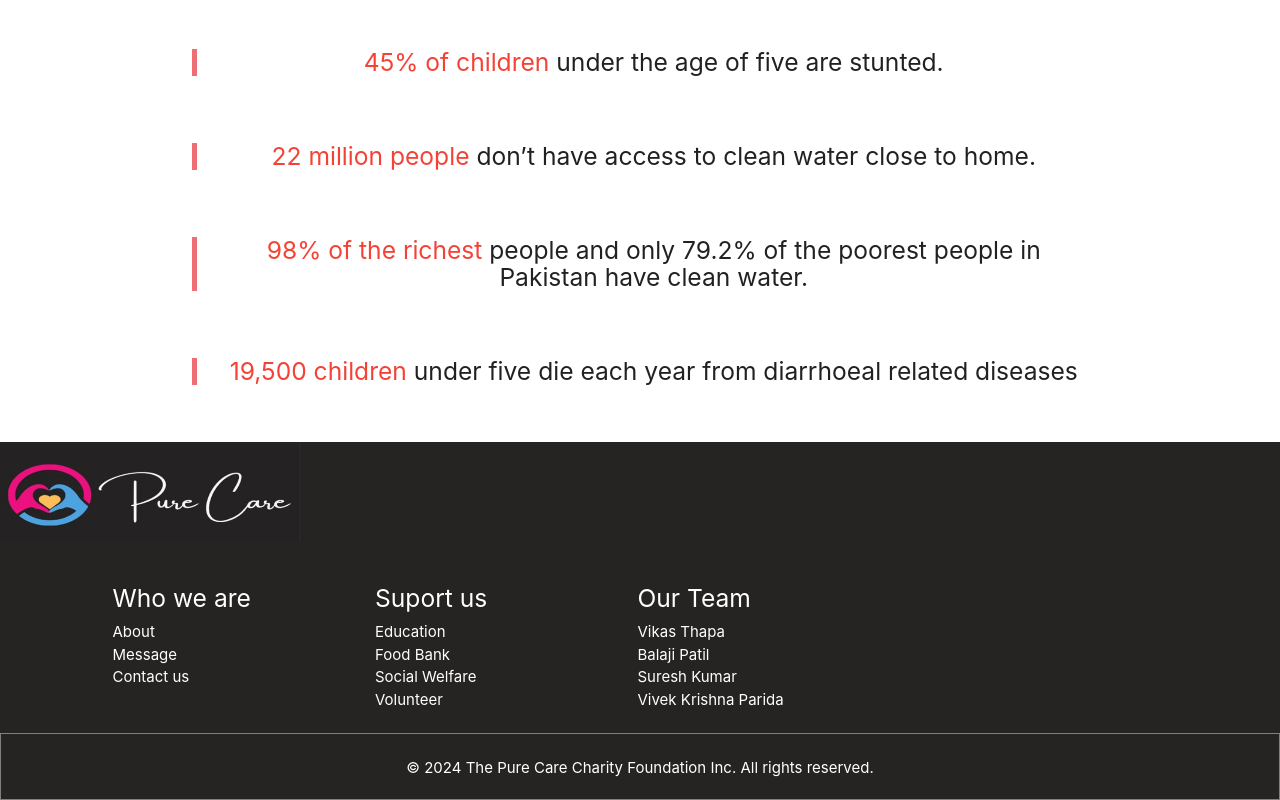
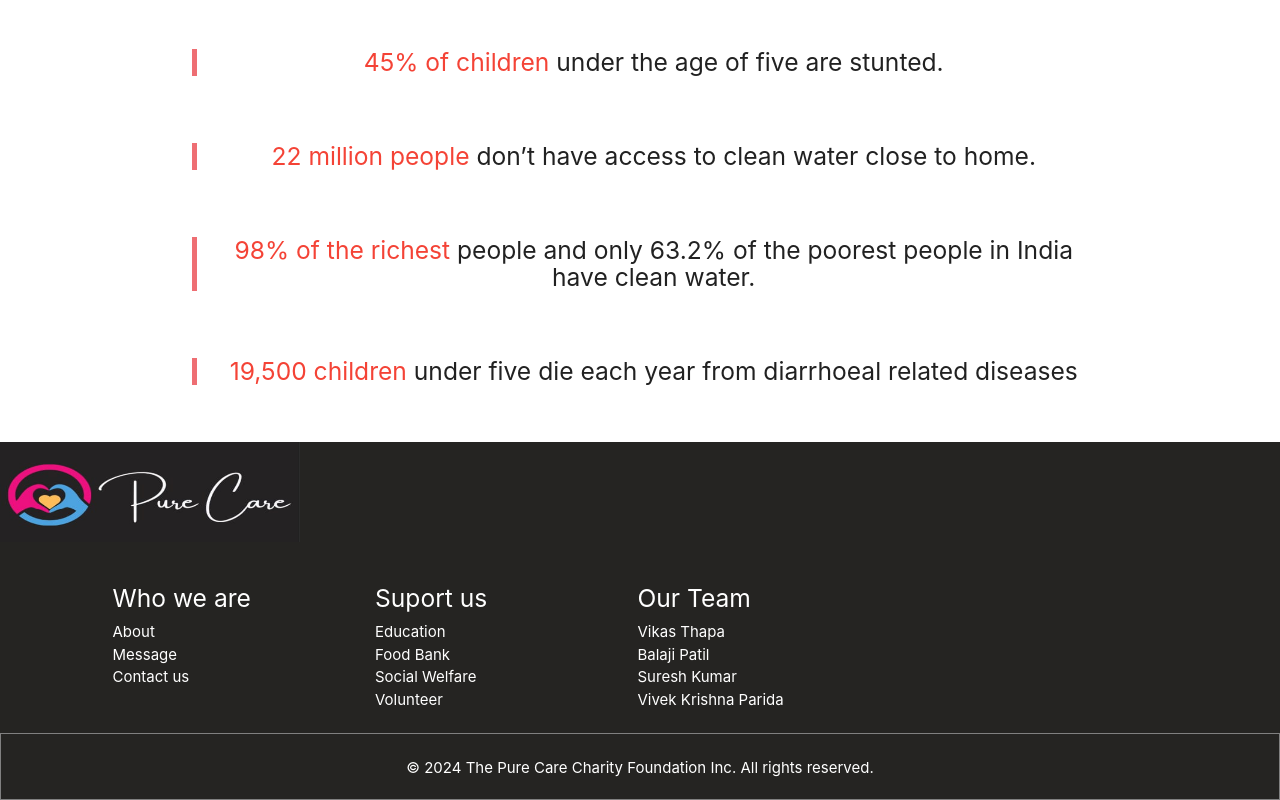
Before and after one commit to Thapavikas/Pure-Care_charity_system, a React (Create React App) app: page / in a window 1280 px wide. Shown: the part 2749-3549 px from the top of the page. Built offline with nearby package versions, Linux system fonts and the light colour scheme.

Commit message:
modified files

```diff
--- a/src/components/layouts/Quote.js
+++ b/src/components/layouts/Quote.js
@@ -18,7 +18,7 @@ const Quote = () => {
       />
       <QuoteItem
         red='98% of the richest'
-        text=' people and only 79.2% of the poorest people in Pakistan have clean water.'
+        text=' people and only 63.2% of the poorest people in India have clean water.'
       />
       <QuoteItem
         red='19,500 children'
```
